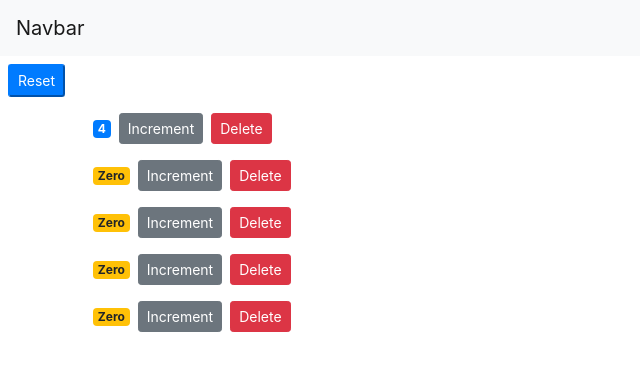
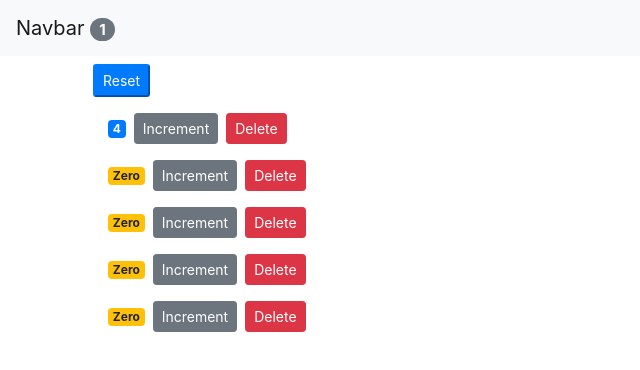
Before and after one commit to OSMadeIT/ecommmerce-like-reactapp, a React (Create React App) app: page / in a window 1280 px wide. Shown: the top 370 px of the page, without its empty margins (0-640 px from the left). Built offline with nearby package versions, Linux system fonts and the light colour scheme.

Commit message:
navbar to display total count

```diff
--- a/src/App.js
+++ b/src/App.js
@@ -38,8 +38,10 @@
   render() {
     return (
       <React.Fragment>
-        <NavBar />
-        <main className="conatiner">
+        <NavBar
+          totalCounters={this.state.counters.filter(c => c.value > 0).length}
+        />
+        <main className="container">
           <Counters
             counters={this.state.counters}
             onReset={this.handleReset}
--- a/src/components/navbar.jsx
+++ b/src/components/navbar.jsx
@@ -6,7 +6,10 @@
     return (
       <nav class="navbar navbar-light bg-light">
         <a class="navbar-brand" href="#">
-          Navbar
+          Navbar{" "}
+          <span className="badge badge-pill badge-secondary">
+            {this.props.totalCounters}
+          </span>
         </a>
       </nav>
     );
```
